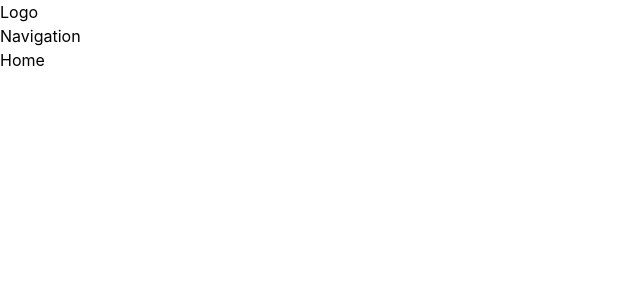
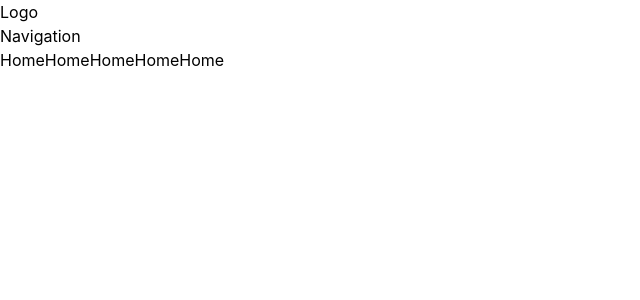
Before and after one commit to KF9pu/boilerplate-next-ts, a Next.js app: page / in a window 1280 px wide. Shown: the top 300 px of the page, without its empty margins (0-640 px from the left). Built offline with nearby package versions, Linux system fonts and the light colour scheme.

Commit message:
chore : 할렐루야

```diff
--- a/pages/index.tsx
+++ b/pages/index.tsx
@@ -6,7 +6,14 @@ import styles from "../styles/Home.module.css";
 export default function Home() {
   return (
     <Layout title="Home" hasTabBar>
-      <div>Home</div>
+      <div className="flex">
+        <div className="flex">Home</div>
+        <div>Home</div>
+        <div>Home</div>
+
+        <div className="flex">Home</div>
+        <div>Home</div>
+      </div>
     </Layout>
   );
 }
```
